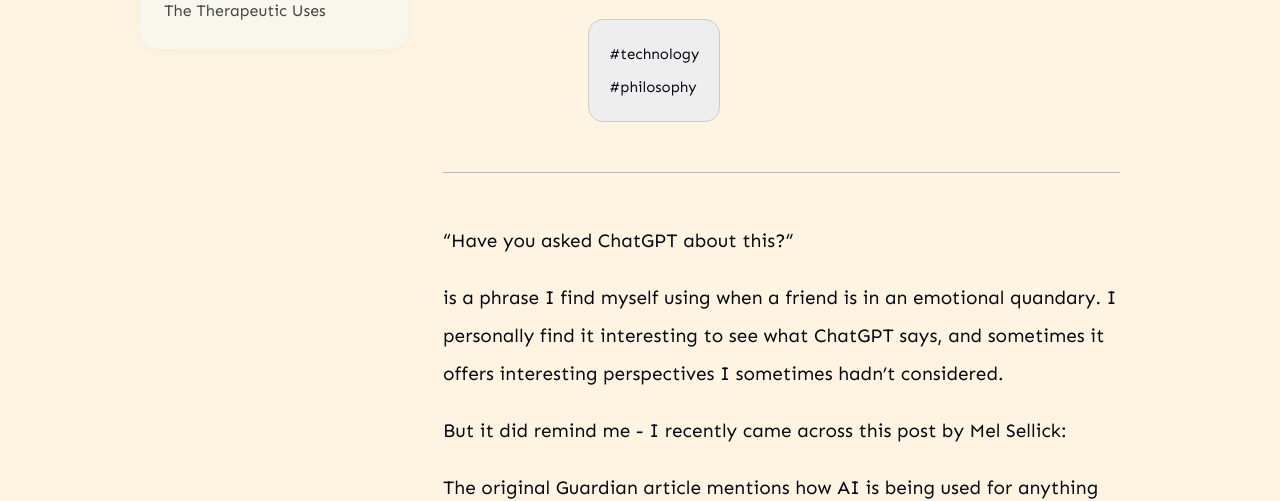
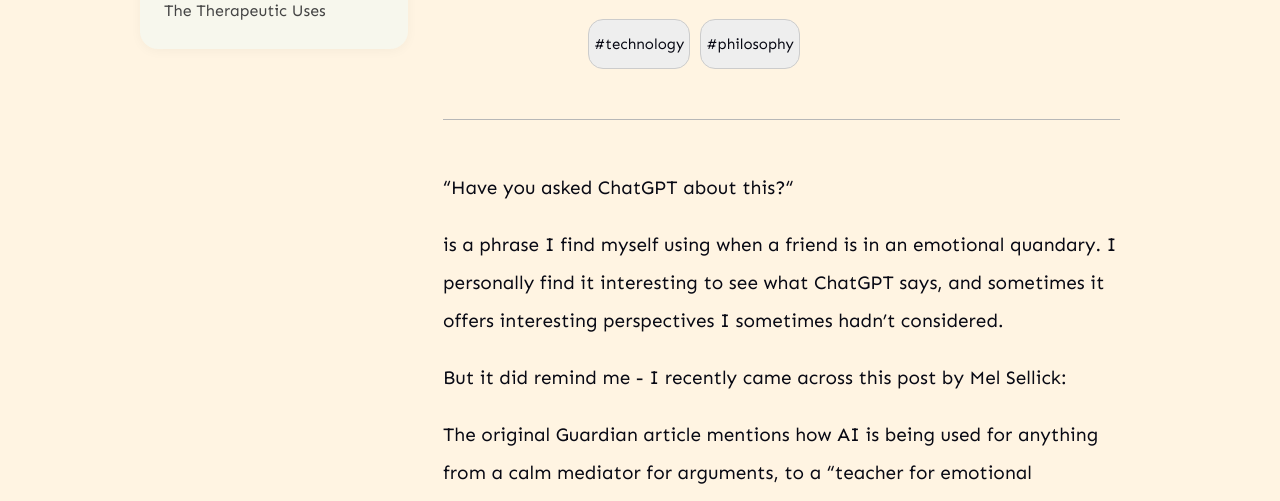
Before and after one commit to eqyng/Personal-Website, a plain HTML site: page gh-test-article.html in a window 1280 px wide. Shown: the part 311-812 px from the top of the page. Drawn offline with Linux system fonts and the light colour scheme; a web font is replaced by a local one.

Commit message:
test-article: Add tags

```diff
--- a/style.css
+++ b/style.css
@@ -900,18 +900,23 @@
 }
 
 .gh-article-tiles {
-    display: inline-block;
+    display: flex;
+    gap: 10px;
     margin-left: 150px;
-    font-size: 2rem;
-    padding: 10px 20px;
-    border: 1.3px solid #CCCCCC;
-    border-radius: 15px;
-    background-color: #EEEEEE;
+    padding: 0px;
 }
 
 .tag {
-    gap: 10px;
+    display: inline-block;
+    padding: 0px 5px;
+    border: 1.5px solid #CCCCCC;
+    border-radius: 15px;
+    background-color: #EEEEEE;
+    font-size: 2rem;
+    transition: background-color 0.2s;
 }
+
+
 
 .gh-body {
     margin: 50px 20px 50px 5px;
```
